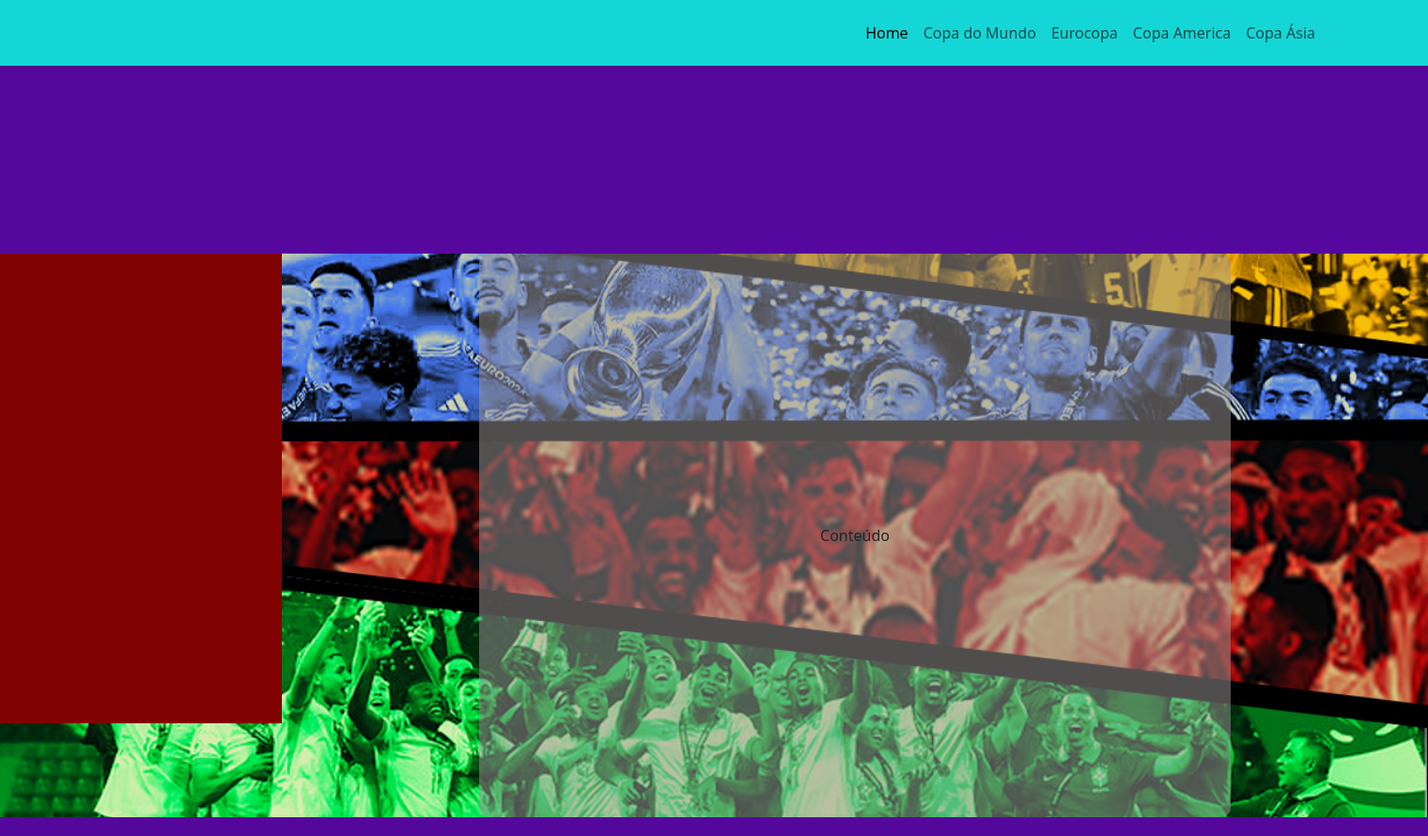
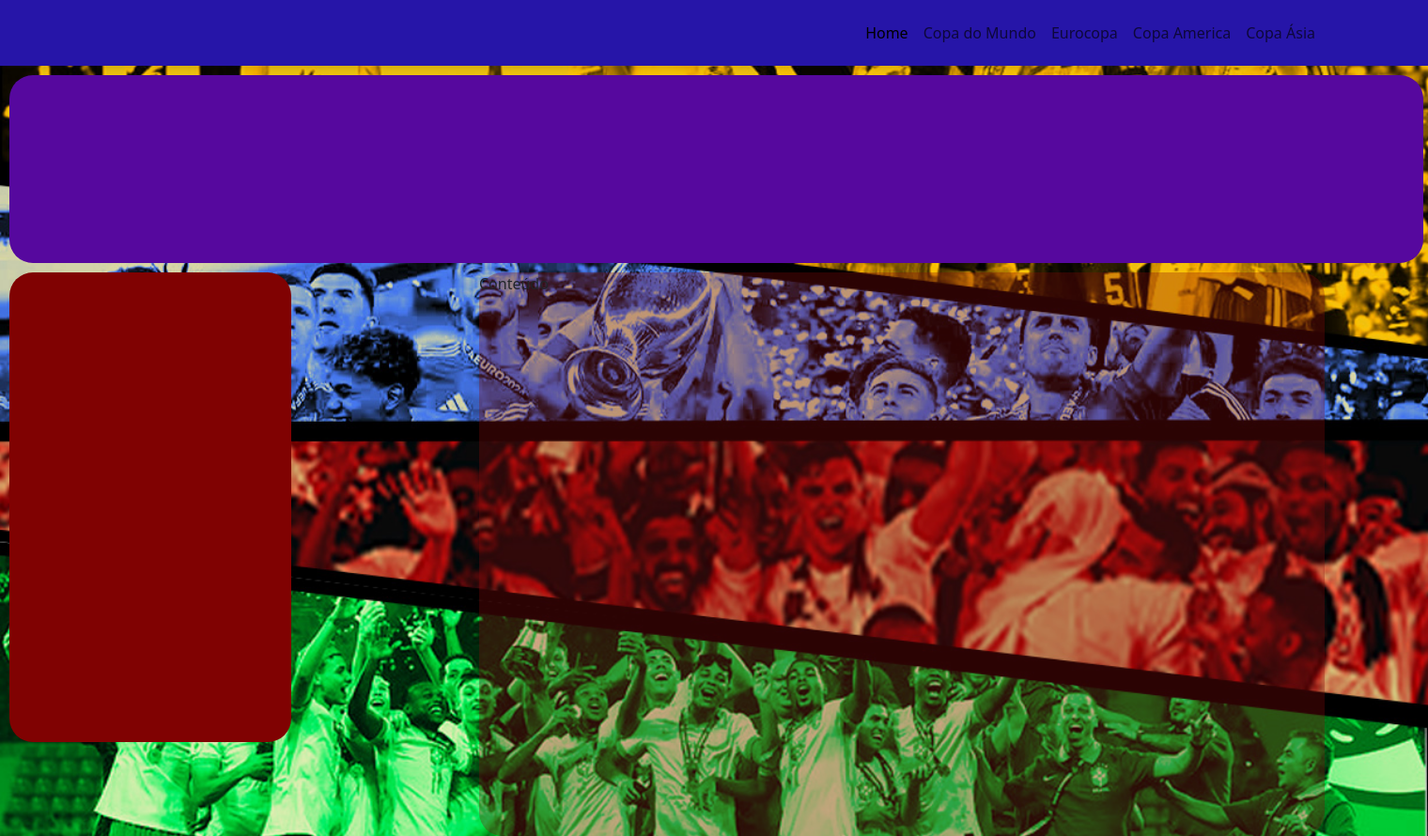
Before and after one commit to MrTonnyHilario/Projeto-interdisciplinar, a Spring app: page /copamundo/bramun in a window 1520 px wide. Shown: the whole page at 94% size. Run offline with Thymeleaf, Linux system fonts and the light colour scheme; the template is opened without the code that fills it, so the values that code supplies are empty.

Commit message:
Update copa.css

```diff
--- a/src/main/resources/templates/copamundo/copa.css
+++ b/src/main/resources/templates/copamundo/copa.css
@@ -28,7 +28,7 @@ body{
 }
 
 .my-custom-navbar {
-    background-color: #15d6d6;
+    background-color: #2615a8;
     padding: 15px 0;
     box-shadow: 0 4px 6px rgba(0, 0, 0, 0.1);
 }
@@ -50,9 +50,15 @@ body{
     border-color: rgba(255, 255, 255, 0.5) !important;
 }
 #his{
-    width:100%;
+    width: 1505px;;
     height: 200px;
     background-color: #56089e;
+    border-radius: 25px;
+    /* margin-top: 10px; */
+    /* margin-bottom: 10px; */
+    margin: 10px;
+
+
 }
 
 #ano{
@@ -60,19 +66,17 @@ body{
     height: 500px;
     background-color: #800202;
     position: fixed;
+    border-radius: 25px;
+    margin-left: 10px;
 }
 
 .bloco {
-    width: 800px; /* Pode aumentar para testar; ele crescerá uniformemente para os dois lados */
-    max-width: calc(100% - 340px); /* Garante que ele nunca vai encostar ou sobrepor a div #ano (300px + 40px de folga) */
+    width: 900px;
+    max-width: calc(100% - 340px);
     height: 600px;
-    background-color: rgba(156, 151, 151, 0.514);
+    background-color: rgba(136, 11, 11, 0.319);
     box-sizing: border-box;
-    border-radius: 10px;
+    border-radius: 25px;
     display: flex;
-    align-items: center;
-    justify-content: center;
-
-    /* As propriedades abaixo resolvem o problema: */
     margin-left: calc(300px + (100% - 300px - 800px) / 2);
 }
```
